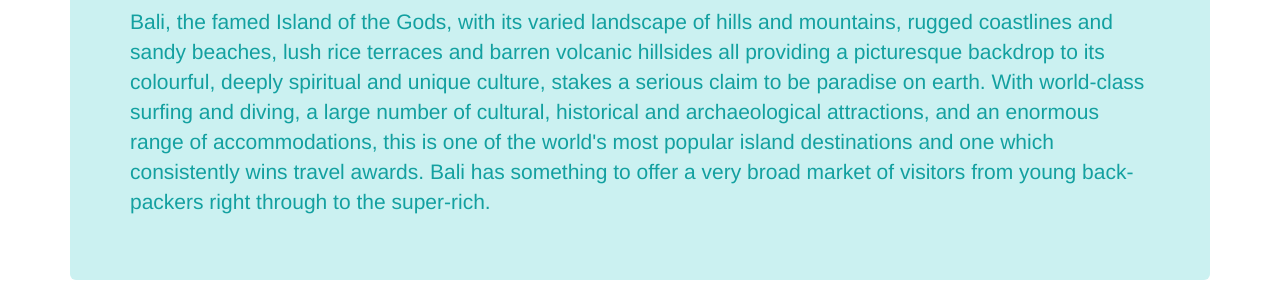
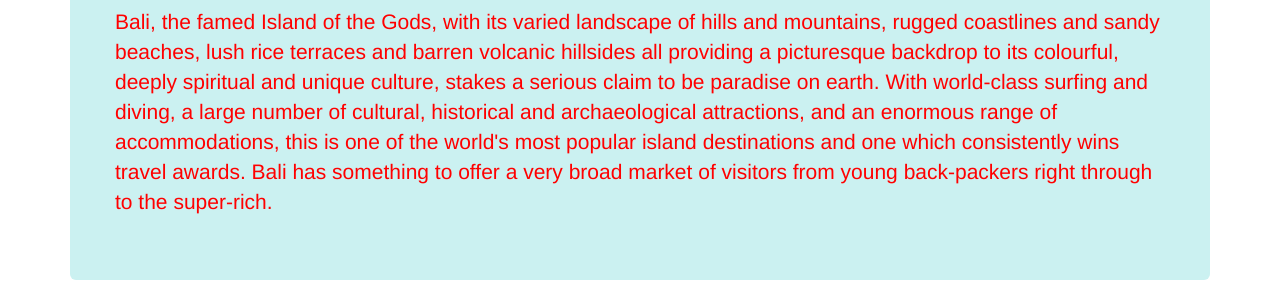
Before and after one commit to Zinfira/Vacation-site, a plain HTML site: page index.html in a window 1280 px wide. Shown: the part 210-498 px from the top of the page. Drawn offline with Linux system fonts and the light colour scheme.

Commit message:
Edit jumbotron text color.

```diff
--- a/css/styles.css
+++ b/css/styles.css
@@ -15,3 +15,11 @@
 .dry {
   color: orange;
 }
+
+.row {
+  color: red;
+}
+
+p {
+  color: gray;
+}
--- a/index.html
+++ b/index.html
@@ -10,7 +10,7 @@
     <div class="container">
       <div class="jumbotron">
         <h1>We will tell you about an amazing vacation in Bali!</h1>
-        <p>Bali, the famed Island of the Gods, with its varied landscape of hills and mountains, rugged coastlines and sandy beaches, lush rice terraces and barren volcanic hillsides all providing a picturesque backdrop to its colourful, deeply spiritual and unique culture, stakes a serious claim to be paradise on earth. With world-class surfing and diving, a large number of cultural, historical and archaeological attractions, and an enormous range of accommodations, this is one of the world's most popular island destinations and one which consistently wins travel awards. Bali has something to offer a very broad market of visitors from young back-packers right through to the super-rich.</p>
+        <p class="row">Bali, the famed Island of the Gods, with its varied landscape of hills and mountains, rugged coastlines and sandy beaches, lush rice terraces and barren volcanic hillsides all providing a picturesque backdrop to its colourful, deeply spiritual and unique culture, stakes a serious claim to be paradise on earth. With world-class surfing and diving, a large number of cultural, historical and archaeological attractions, and an enormous range of accommodations, this is one of the world's most popular island destinations and one which consistently wins travel awards. Bali has something to offer a very broad market of visitors from young back-packers right through to the super-rich.</p>
       </div>
       <h2>Top-rated tourist attractions in Bali</h2>
         <ul>
```
